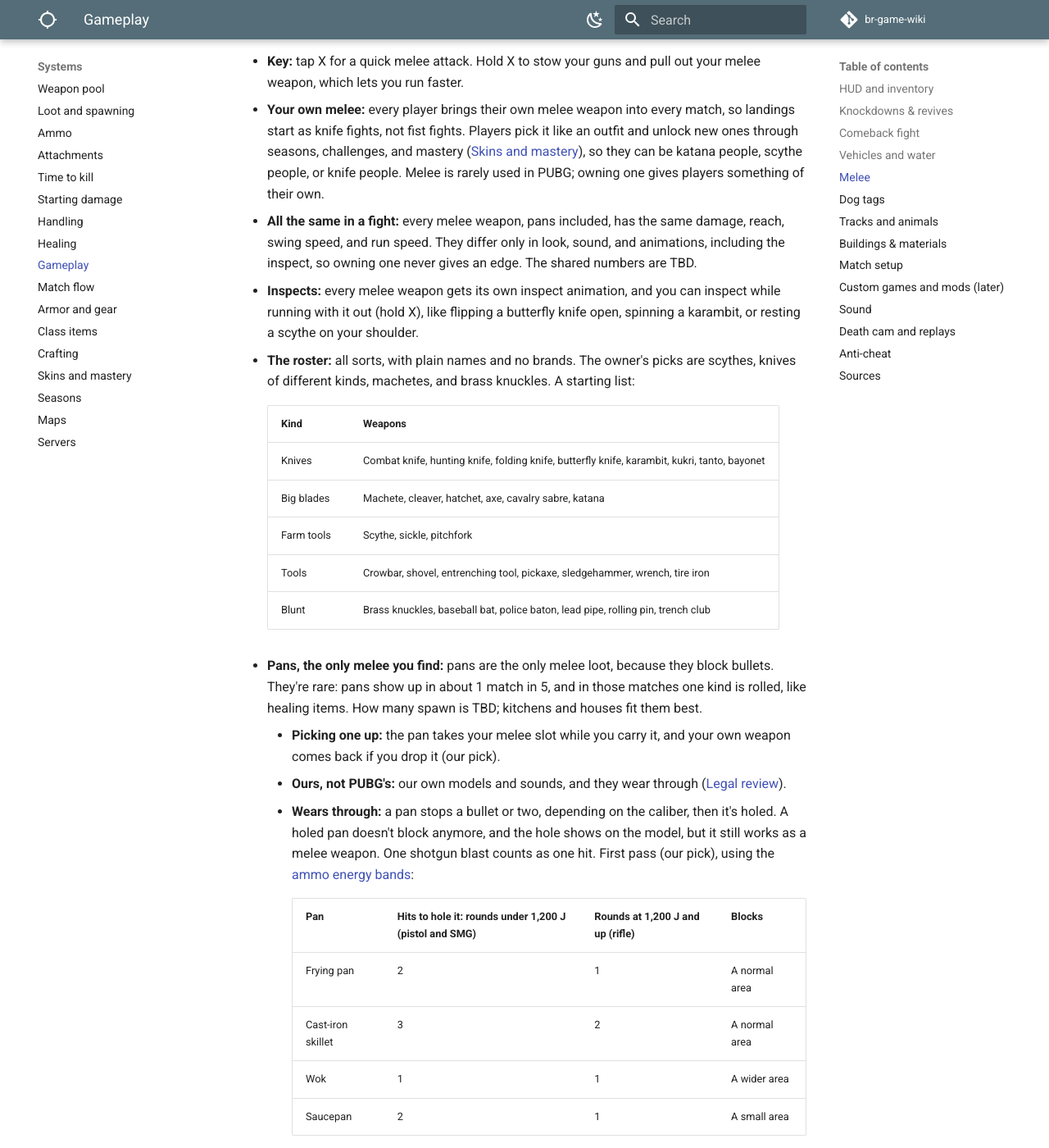
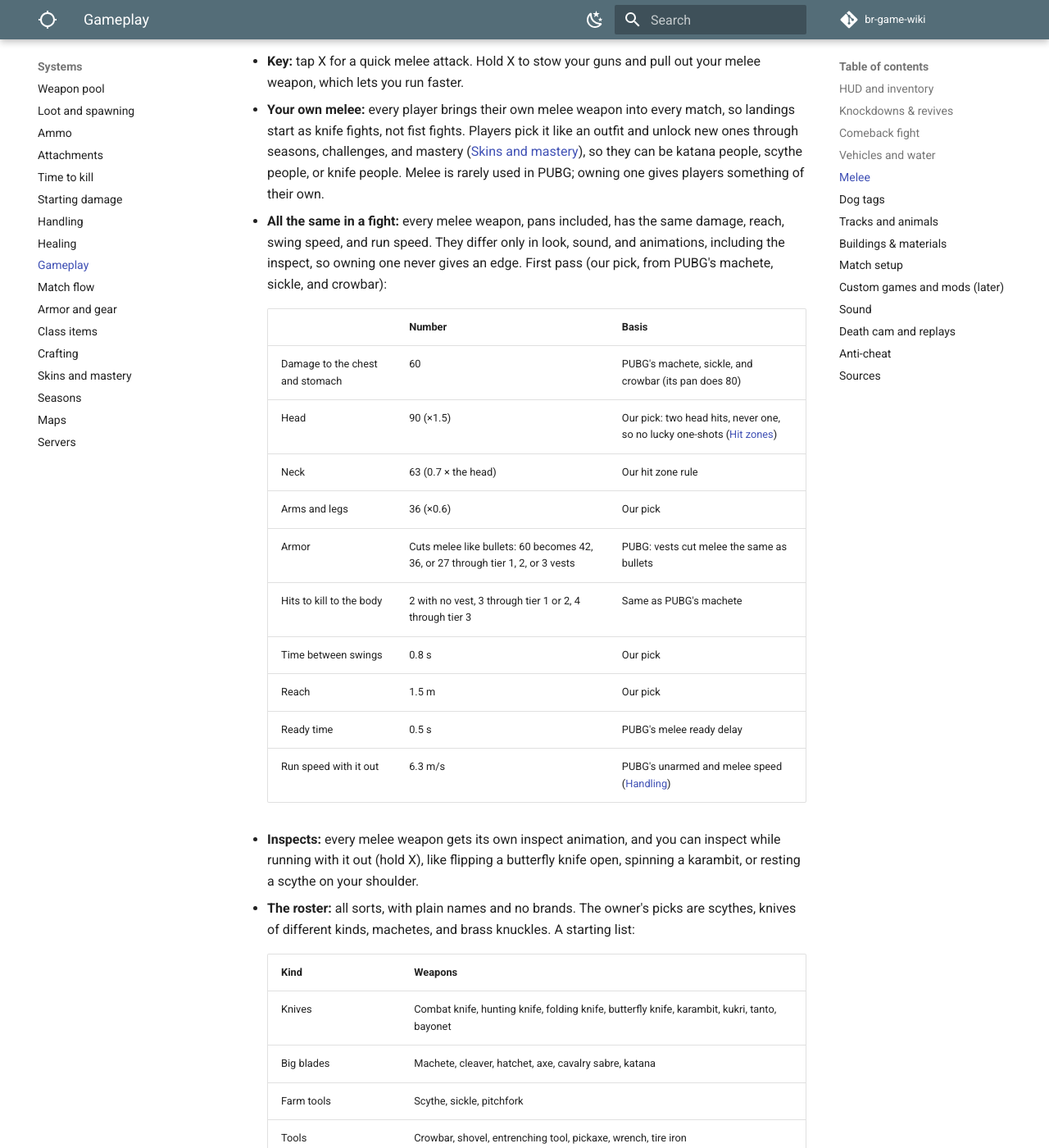
Before and after one commit to DerrickSpartan1/br-game-wiki, an MkDocs documentation site: the page built from docs/systems/gameplay.md, in a window 1280 px wide and 1400 px high, scrolled down 3995 px. Shown: the whole window at 82% size. Built offline with MkDocs 1.6.1 and Material for MkDocs 9.7.7, drawn with Linux system fonts in a browser that asks for light colours; comment, search, counter and statistics services are not loaded; some of the changed text lies outside the part shown.

Commit message:
Propose melee numbers, pan count, more owned melee, and special found tools
Co-Authored-By: Claude Opus 5.5 <noreply@anthropic.com>
Claude-Session: https://claude.ai/code/session_01LAp2s4euUjj6HZthupXLj4

```diff
--- a/docs/systems/gameplay.md
+++ b/docs/systems/gameplay.md
@@ -93,7 +93,21 @@ Dashes are numbers the sources checked don't give. Which vehicles each map gets
 
 - **Key:** tap X for a quick melee attack. Hold X to stow your guns and pull out your melee weapon, which lets you run faster.
 - **Your own melee:** every player brings their own melee weapon into every match, so landings start as knife fights, not fist fights. Players pick it like an outfit and unlock new ones through seasons, challenges, and mastery ([Skins and mastery](skins.md#melee-weapons)), so they can be katana people, scythe people, or knife people. Melee is rarely used in PUBG; owning one gives players something of their own.
-- **All the same in a fight:** every melee weapon, pans included, has the same damage, reach, swing speed, and run speed. They differ only in look, sound, and animations, including the inspect, so owning one never gives an edge. The shared numbers are TBD.
+- **All the same in a fight:** every melee weapon, pans included, has the same damage, reach, swing speed, and run speed. They differ only in look, sound, and animations, including the inspect, so owning one never gives an edge. First pass (our pick, from PUBG's machete, sickle, and crowbar):
+
+    | | Number | Basis |
+    | --- | --- | --- |
+    | Damage to the chest and stomach | 60 | PUBG's machete, sickle, and crowbar (its pan does 80) |
+    | Head | 90 (×1.5) | Our pick: two head hits, never one, so no lucky one-shots ([Hit zones](ttk.md#hit-zones)) |
+    | Neck | 63 (0.7 × the head) | Our hit zone rule |
+    | Arms and legs | 36 (×0.6) | Our pick |
+    | Armor | Cuts melee like bullets: 60 becomes 42, 36, or 27 through tier 1, 2, or 3 vests | PUBG: vests cut melee the same as bullets |
+    | Hits to kill to the body | 2 with no vest, 3 through tier 1 or 2, 4 through tier 3 | Same as PUBG's machete |
+    | Time between swings | 0.8 s | Our pick |
+    | Reach | 1.5 m | Our pick |
+    | Ready time | 0.5 s | PUBG's melee ready delay |
+    | Run speed with it out | 6.3 m/s | PUBG's unarmed and melee speed ([Handling](handling.md)) |
+
 - **Inspects:** every melee weapon gets its own inspect animation, and you can inspect while running with it out (hold X), like flipping a butterfly knife open, spinning a karambit, or resting a scythe on your shoulder.
 - **The roster:** all sorts, with plain names and no brands. The owner's picks are scythes, knives of different kinds, machetes, and brass knuckles. A starting list:
 
@@ -102,10 +116,17 @@ Dashes are numbers the sources checked don't give. Which vehicles each map gets
     | Knives | Combat knife, hunting knife, folding knife, butterfly knife, karambit, kukri, tanto, bayonet |
     | Big blades | Machete, cleaver, hatchet, axe, cavalry sabre, katana |
     | Farm tools | Scythe, sickle, pitchfork |
-    | Tools | Crowbar, shovel, entrenching tool, pickaxe, sledgehammer, wrench, tire iron |
+    | Tools | Crowbar, shovel, entrenching tool, pickaxe, wrench, tire iron |
     | Blunt | Brass knuckles, baseball bat, police baton, lead pipe, rolling pin, trench club |
+    | Hammers | Claw hammer, ball-peen hammer, mallet, war hammer |
+    | Military | Trench knife, bowie knife, tomahawk |
+    | Martial arts | Nunchaku, tonfa, kama, bo staff |
+    | Historic | Gladius, cutlass, rapier, mace |
+    | Sports | Cricket bat, hockey stick, golf club |
+    | Everyday | Umbrella, broom, chair leg, guitar, skateboard |
+    | Joke and event rewards | A fish, a rubber chicken, a giant spoon |
 
-- **Pans, the only melee you find:** pans are the only melee loot, because they block bullets. They're rare: pans show up in about 1 match in 5, and in those matches one kind is rolled, like healing items. How many spawn is TBD; kitchens and houses fit them best.
+- **Pans, the only melee you find:** pans are the only melee loot, because they block bullets. They're rare: pans show up in about 1 match in 5, and in those matches one kind is rolled, like healing items. First pass (our pick): about 20 on the first map, roughly one for every five players, in kitchens and houses, more in the towns.
     - **Picking one up:** the pan takes your melee slot while you carry it, and your own weapon comes back if you drop it (our pick).
     - **Ours, not PUBG's:** our own models and sounds, and they wear through ([Legal review](../planning/legal-review.md#pubg-look-and-feel)).
     - **Wears through:** a pan stops a bullet or two, depending on the caliber, then it's holed. A holed pan doesn't block anymore, and the hole shows on the model, but it still works as a melee weapon. One shotgun blast counts as one hit. First pass (our pick), using the [ammo energy bands](ammo.md#weight):
@@ -118,6 +139,13 @@ Dashes are numbers the sources checked don't give. Which vehicles each map gets
         | Saucepan | 2 | 1 | A small area |
 
     - **Other ideas, not decided:** it only blocks while raised, not slung on your hip or back, unlike PUBG's; and a loud clang when it's hit, giving away where you are.
+- **Throwing (idea):** throw your melee weapon for the same damage, then go pick it back up, like PUBG's thrown melee.
+- **Special found tools (ideas):** like pans, these are loot that does one thing owned melee can't, while fighting the same:
+    - **Wire cutters:** cut a gap in a wire fence quietly ([Buildings](#buildings-materials)).
+    - **Breaching sledgehammer:** smashes doors and breakable walls fast, but loudly.
+    - **Fire axe:** chops through wooden doors and walls.
+    - **Bayonet:** fits guns that really had a bayonet lug, for a stab without switching off your gun.
+    - **Throwing knives:** a throwable, in the throwable slot.
 
 ## Dog tags
 
```
Also changed, not shown: docs/planning/changelog.md (+1 -0 lines), docs/planning/open-questions.md (+1 -1 lines).
